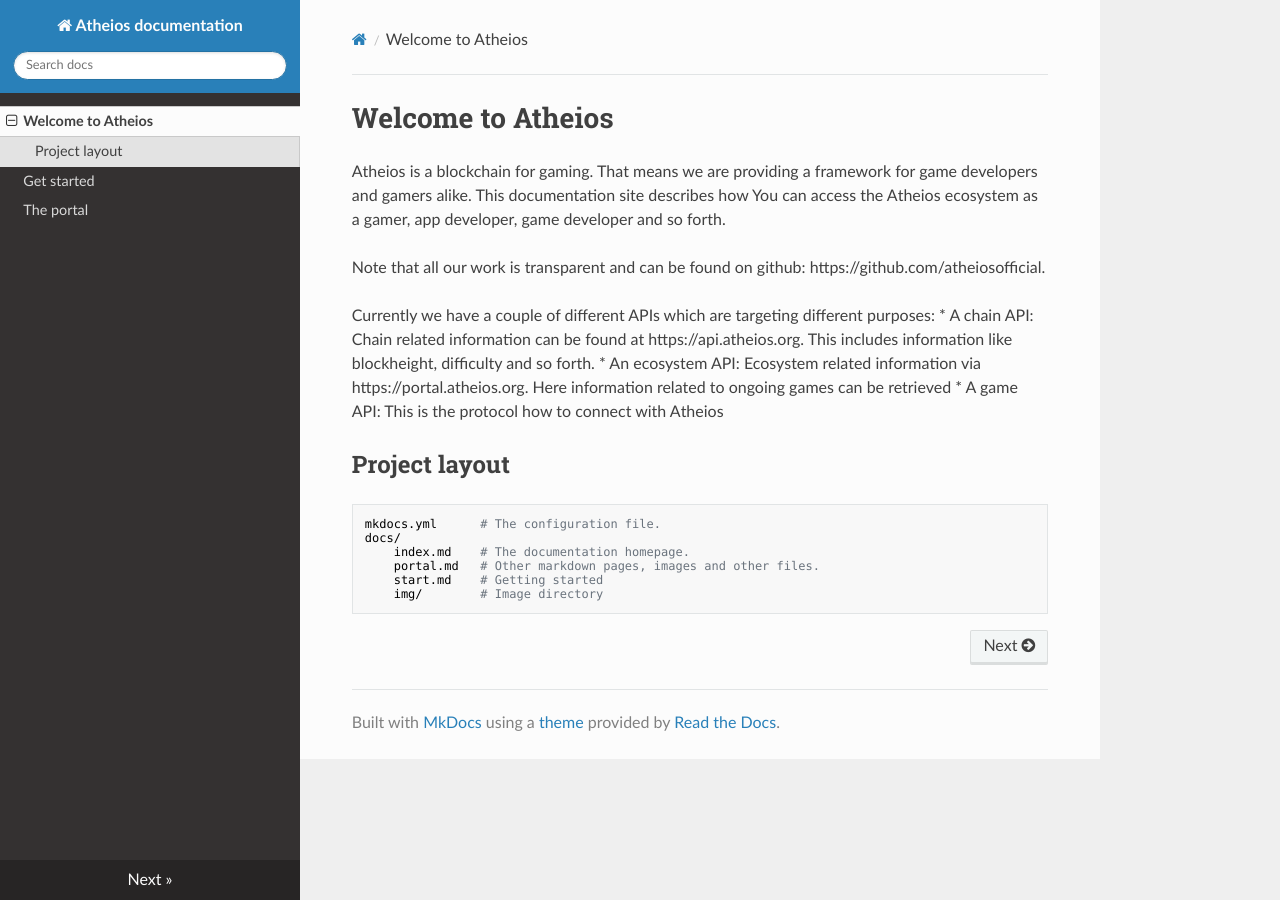
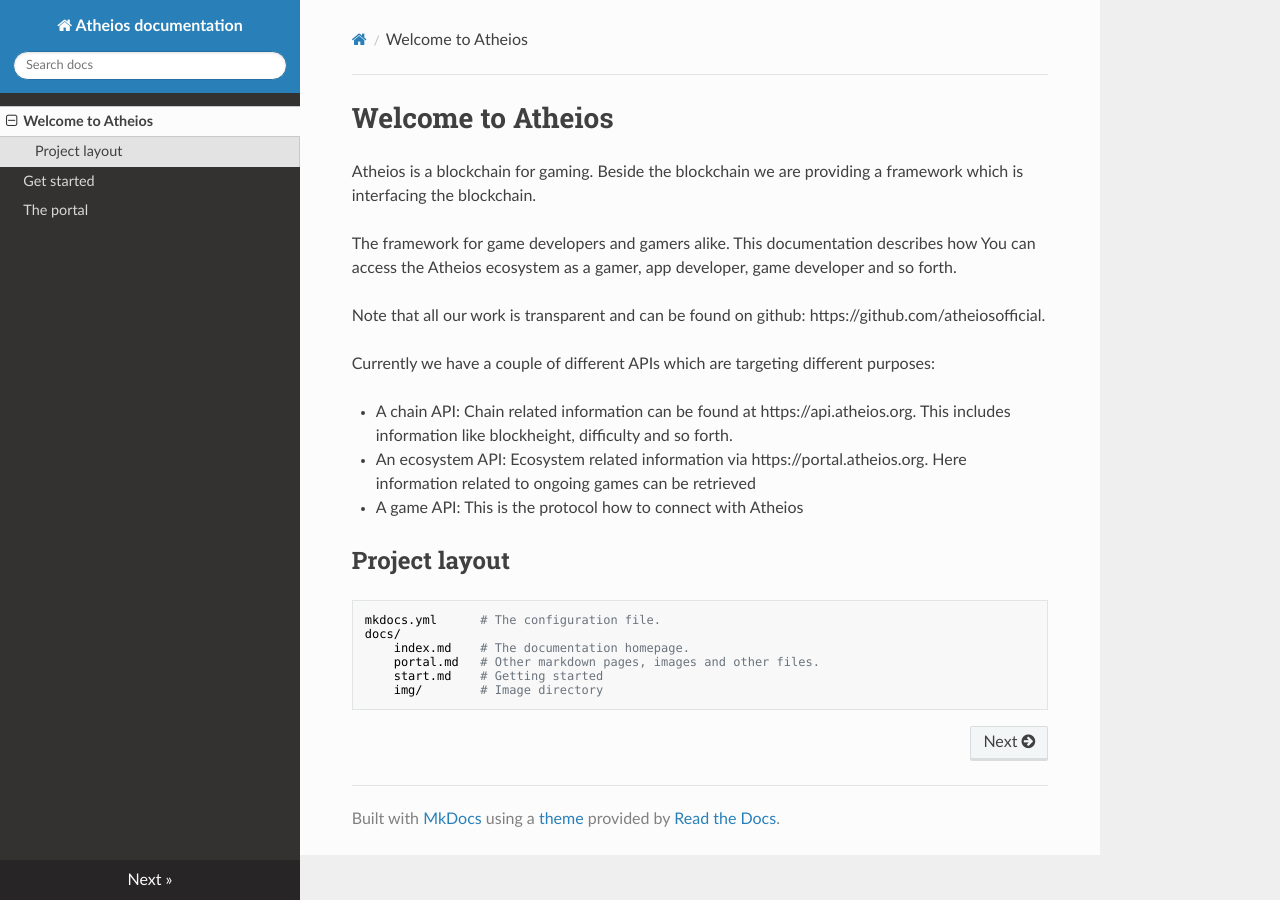
Before and after one commit to athofficial/docs.atheios.org, an MkDocs documentation site: the page built from docs/index.md, in a window 1280 px wide. Built offline with MkDocs 1.6.1, drawn with Linux system fonts in a browser that asks for light colours; nearby versions of some CDN libraries.

Commit message:
Initial commit

```diff
--- a/docs/index.md
+++ b/docs/index.md
@@ -1,11 +1,14 @@
 # Welcome to Atheios
 
-Atheios is a blockchain for gaming. That means we are providing a framework for game developers and gamers alike.
-This documentation site describes how You can access the Atheios ecosystem as a gamer, app developer, game developer and so forth.
+Atheios is a blockchain for gaming. Beside the blockchain we are providing a framework which is interfacing the blockchain.
+
+The framework for game developers and gamers alike.
+This documentation describes how You can access the Atheios ecosystem as a gamer, app developer, game developer and so forth.
 
 Note that all our work is transparent and can be found on github: https://github.com/atheiosofficial.
 
 Currently we have a couple of different APIs which are targeting different purposes:
+
 * A chain API: Chain related information can be found at https://api.atheios.org. This includes information like blockheight, difficulty and so forth.
 * An ecosystem API: Ecosystem related information via https://portal.atheios.org. Here information related to ongoing games can be retrieved
 * A game API: This is the protocol how to connect with Atheios
--- a/mkdocs.yml
+++ b/mkdocs.yml
@@ -1,5 +1,5 @@
 site_name: Atheios documentation
-site_description: Dcoumentation for the Atheios project
+site_description: Documentation for the Atheios project
 theme: readthedocs
 nav:
     - 'index.md'
```
